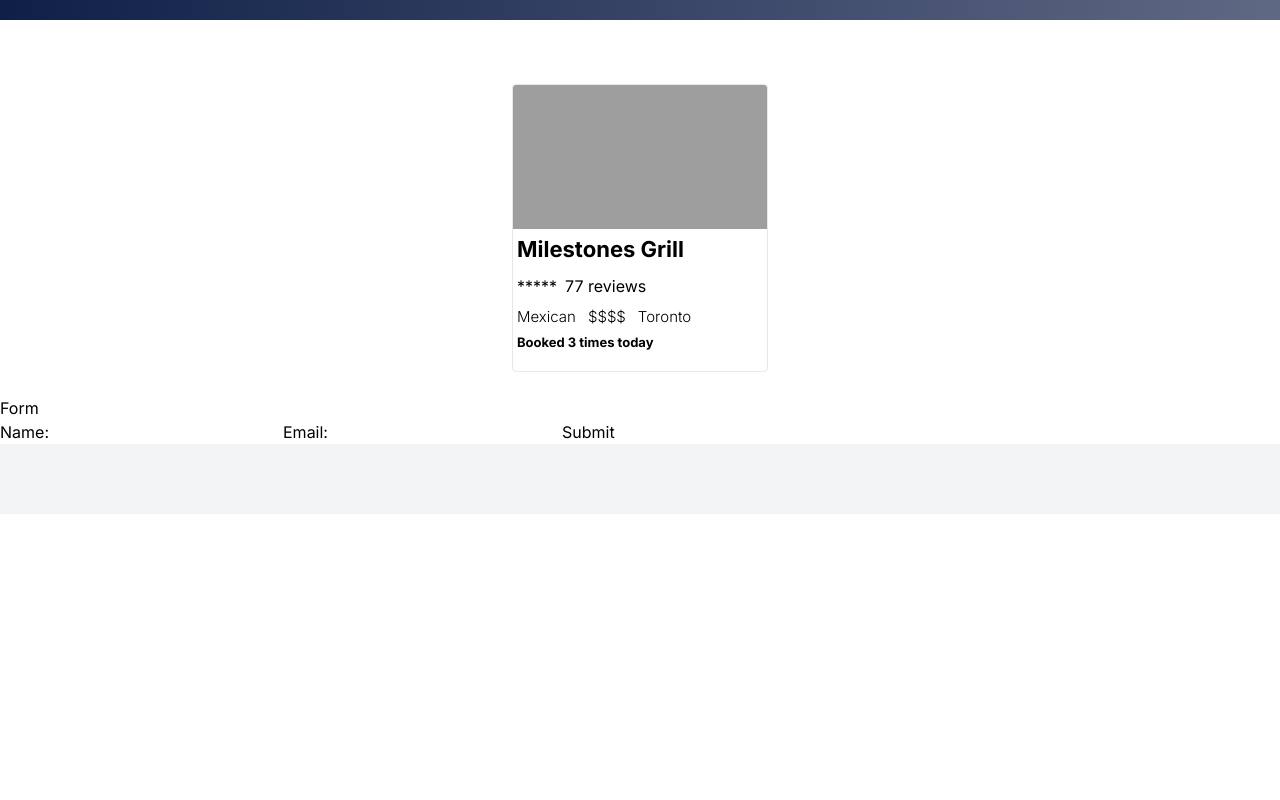
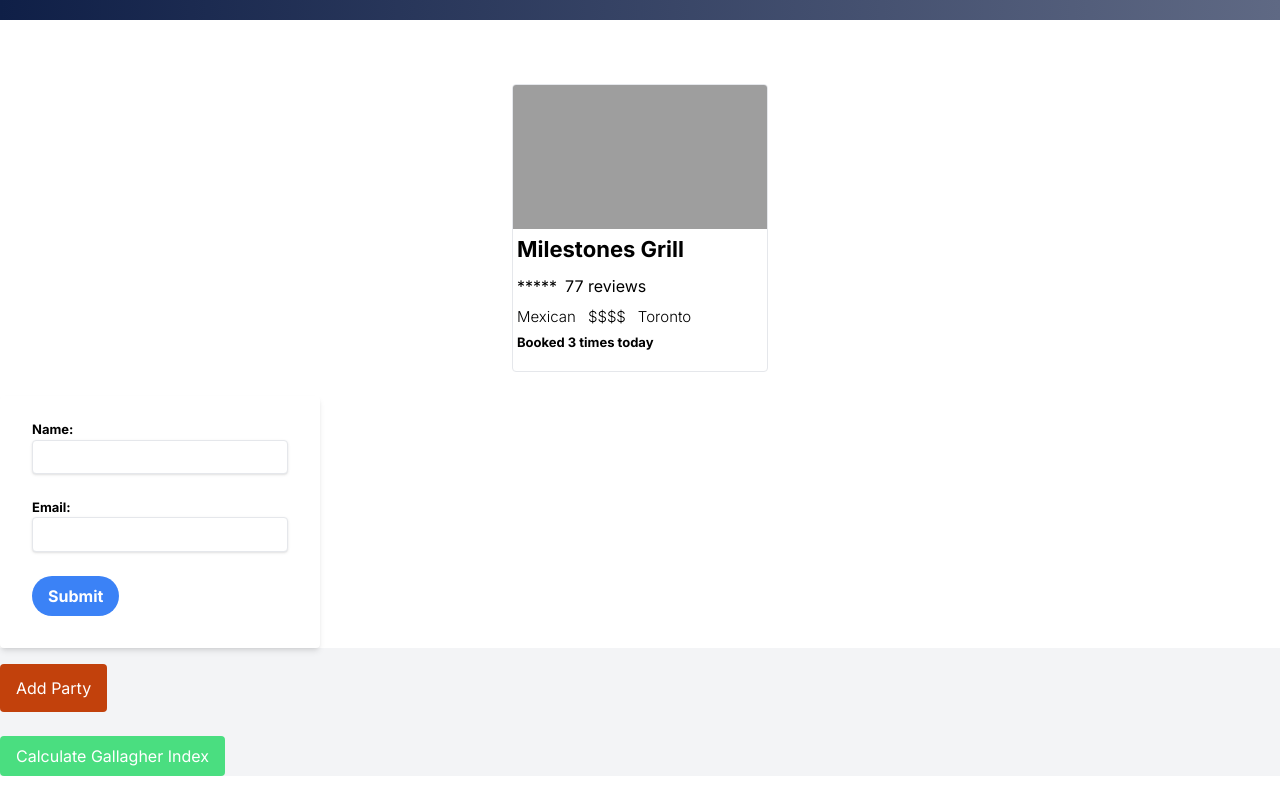
Before and after one commit to BeastNeedsMoreTorque/opentable, a Next.js app: page / in a window 1280 px wide. Shown: the part 286-1086 px from the top of the page. Before the commit the page ends 800 px from the top, so only its background shows below. Built offline with nearby package versions, Linux system fonts and the light colour scheme; grey boxes are pictures that could not be loaded.

Commit message:
added a gallagher index caluculator component

```diff
--- /dev/null
+++ b/app/components/page.tsx
@@ -0,0 +1,61 @@
+import { useState } from 'react';
+
+type PartyData = {
+    party_name: string;
+  votes_pct: number;
+  seats_pct: number;
+};
+
+const GallagherIndexCalculator = () => {
+  const [partyData, setPartyData] = useState<PartyData[]>([]);
+
+  const handleInputChange = (index: number, field: keyof PartyData, value: string | number) => {
+    const newPartyData = [...partyData];
+    newPartyData[index][field] = value as any;
+    setPartyData(newPartyData);
+  };
+
+  const calculateGallagherIndex = () => {
+    let sum = 0;
+    for (const party of partyData) {
+      sum += Math.pow(party.votes_pct - party.seats_pct, 2);
+    }
+    return Math.sqrt(sum / 2);
+  };
+
+  return (
+    <div className='bg-grey-200'>
+      {partyData.map((party, index) => (
+        <div key={index}>
+            <input
+                type='text'
+                value={party.party_name}
+                onChange={(e) => handleInputChange(index, 'party_name', e.target.value)}
+            />
+          <input
+            type="number"
+            value={party.votes_pct}
+            onChange={(e) => handleInputChange(index, 'votes_pct', Number(e.target.value))}
+          />
+          <input
+            type="number"
+            value={party.seats_pct}
+            onChange={(e) => handleInputChange(index, 'seats_pct', Number(e.target.value))}
+          />
+        </div>
+      ))}
+      <div className='mb-6'>
+      <button className='bg-orange-700 px-4 text-white rounded p-3' onClick={() => setPartyData([...partyData, { votes_pct: 0, seats_pct: 0 }])}>
+        Add Party
+      </button>
+      </div>
+      <div className='mb-6'>
+      <button className='bg-green-400 px-4 text-white rounded p-2' onClick={() => console.log(calculateGallagherIndex())}>
+        Calculate Gallagher Index
+      </button>
+      </div>
+    </div>
+  );
+};
+
+export default GallagherIndexCalculator;
--- a/app/forms/page.tsx
+++ b/app/forms/page.tsx
@@ -2,10 +2,10 @@
 import React, { ChangeEvent, useState } from 'react'
 
 function Form() {
-    const [formState, setFormState] = useState({name: '', email: ''});
+    const [formState, setFormState] = useState({ name: '', email: '' });
 
     function handleInputChange(event: ChangeEvent<HTMLInputElement>): void {
-        setFormState({...formState, [event.target.name]: event.target.value,})
+        setFormState({ ...formState, [event.target.name]: event.target.value, })
         //throw new Error('Function not implemented.')
     }
 
@@ -17,28 +17,35 @@
 
     return (
         <>
-            <div>Form</div>
-            <form onSubmit={handleSubmit}>
-                <label>
+            <div className='w-full max-w-xs'>
+                <form className='bg-white shadow-md rounded px-8 pt-6 pb-8 mb-4' onSubmit={handleSubmit}>
+                    <div className='mb-6'>
+                        <label className='block text-grey-700 text-sm font-bold mb-2' htmlFor='name'>
                             Name:
-                    <input
+                            <input className='shadow appearance-none border rounded w-full py-2 px-3 text-grey-700 leading-tight focus:outline-none'
                                 type='text'
                                 name='name'
                                 value={formState.name}
                                 onChange={handleInputChange}
                             />
                         </label>
-                <label>
+                    </div>
+                    <div className='mb-6'>
+                        <label className='block text-grey-700 text-sm font-bold mb-2' htmlFor='email'>
                             Email:
-                    <input
+                            <input className='shadow appearance-none border rounded w-full py-2 px-3 text-grey-700 leading-tight focus:outline-none'
                                 type='email'
                                 name='email'
                                 value={formState.email}
                                 onChange={handleInputChange}
                             />
                         </label>
-                <button type='submit'>Submit</button>
+                    </div>
+                    <div>
+                        <button className='bg-blue-500 p-2 px-4 text-white font-bold rounded-full' type='submit'>Submit</button>
+                    </div>
                 </form>
+            </div>
         </>
     )
 }
--- a/app/page.tsx
+++ b/app/page.tsx
@@ -4,6 +4,7 @@
 import Link from 'next/link';
 import { useRouter } from 'next/navigation'; //'next/router';
 import Form from './forms/page';
+import GallagherIndexCalculator from './components/page';
 
 export default function Home() {
   const router = useRouter()
@@ -80,6 +81,9 @@
           </div>
         </main>
       </main>
+      <main>
+        <GallagherIndexCalculator />
+      </main>
     </main>
   );
 }
```
Lines whose indentation alone changed are shown as unchanged.
